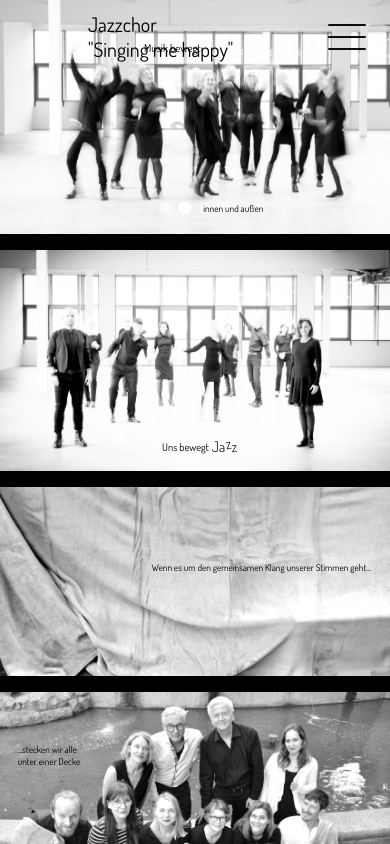
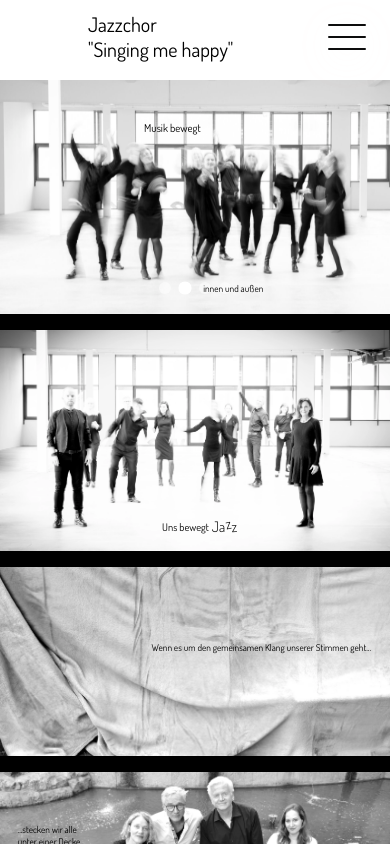
Before and after one commit to NinaHahne/singingmehappy, a SvelteKit app: page / in a window 390 px wide. Shown: the top 844 px of the page. Built offline with nearby package versions, Linux system fonts and the light colour scheme.

Commit message:
style: adjust margin for homepage section to improve layout

```diff
--- a/src/routes/+page.svelte
+++ b/src/routes/+page.svelte
@@ -18,7 +18,7 @@
 
 <HeaderAbsolute />
 
-<section class="relative w-full">
+<section class="relative mt-20 w-full md:mt-auto">
   <HeroSlider images={heroImages} interval={4500} firstInterval={1000} />
   <div class="pointer-events-none absolute inset-0 [container-type:size]">
     <!-- <p
```
